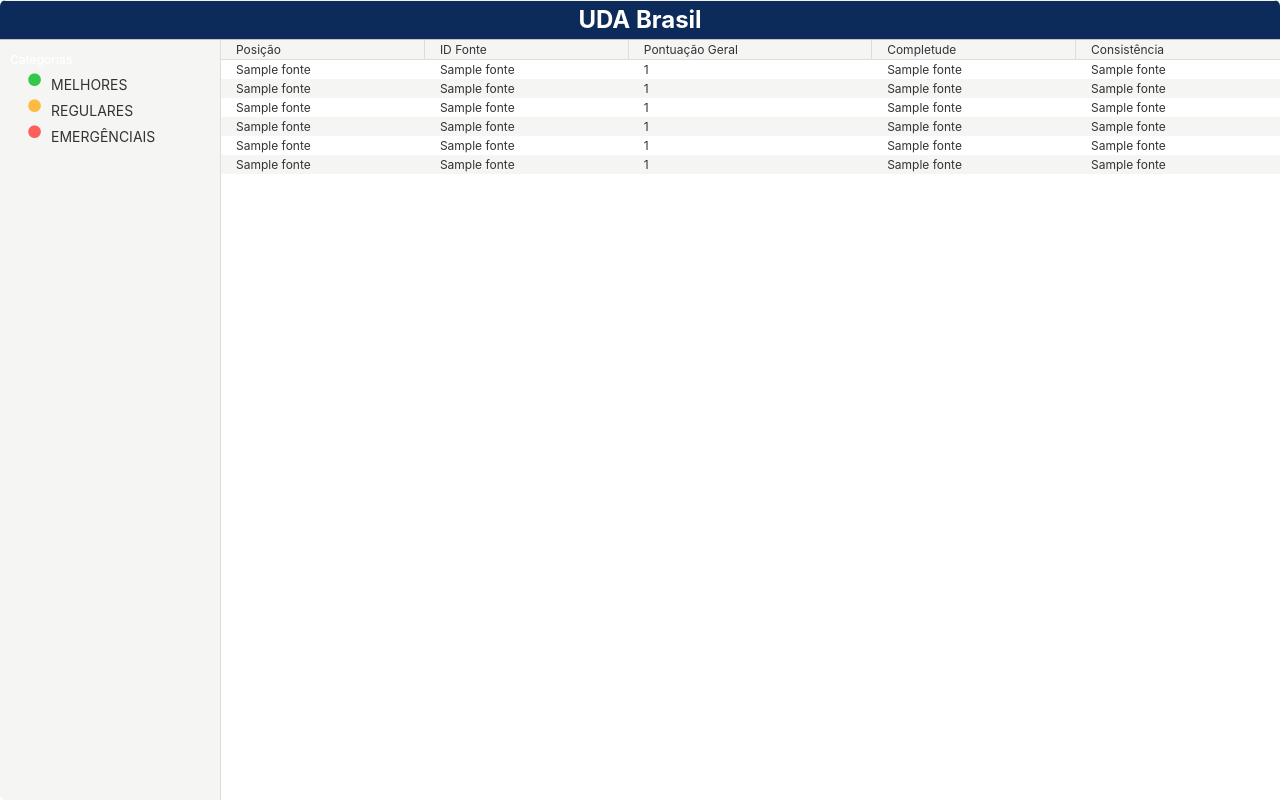
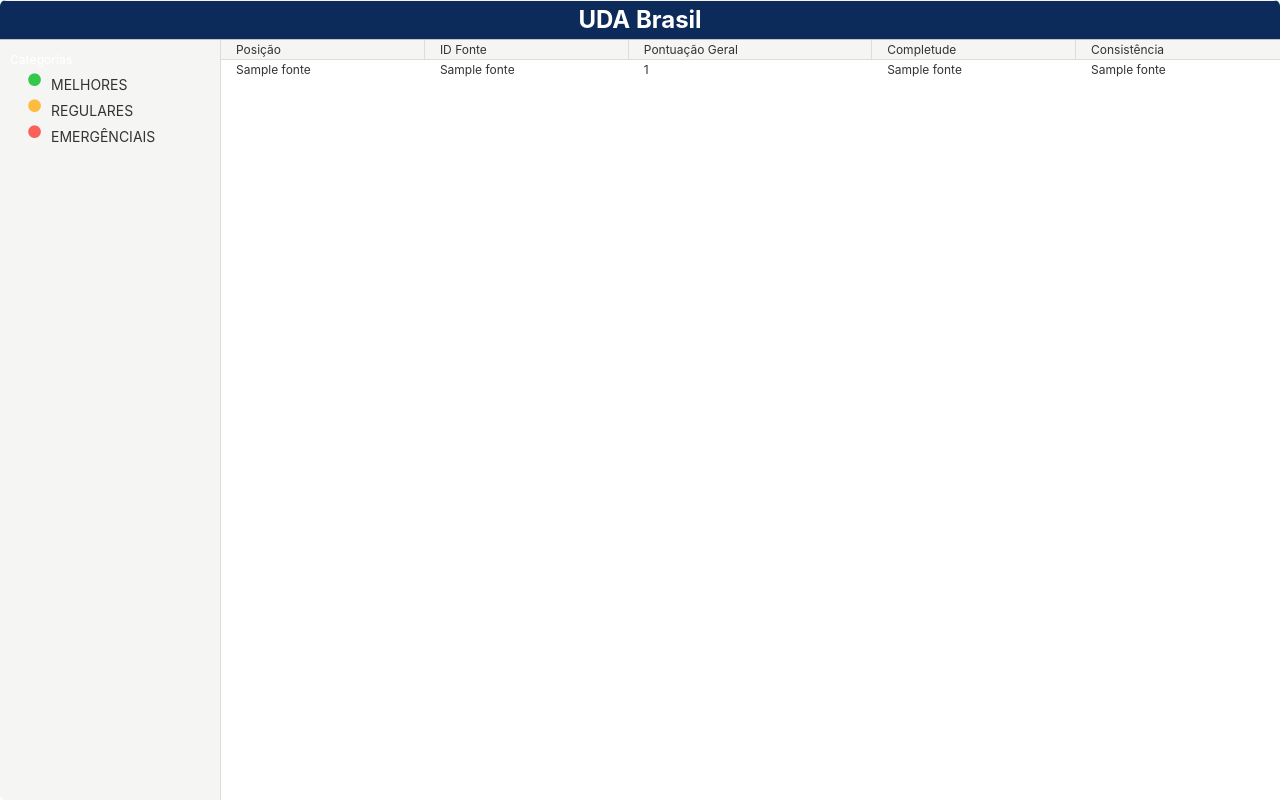
Before and after one commit to hsousadev/SPC-projeto-integrador, a Flask app: template Entrega 6/SPC Produto - Protótipo v1/UDA Brasil/templates/ranking.html in a window 1280 px wide. Run offline with Flask 2, Linux system fonts and the light colour scheme; the template is opened without the code that fills it: most values are stand-ins (such as "Sample title", 1, 10 or a date in 2020); parts of the project's set-up code (start-up, migrations or seed data) failed here and were passed over.

Commit message:
formação da tabela de ranking automatizado

```diff
--- a/Entrega 6/SPC Produto - Protótipo v1/UDA Brasil/templates/ranking.html
+++ b/Entrega 6/SPC Produto - Protótipo v1/UDA Brasil/templates/ranking.html
@@ -1,6 +1,4 @@
-{% extends 'screen3.html' %}
-
-{% block content %}
+{% extends 'screen3.html' %} {% block content %}
 
 <table class="table-striped">
   <thead>
@@ -14,54 +12,20 @@
   </thead>
 
   <tbody>
+    <!-- O for loop abaixo ordena a tabela que gera o ranking de acordo
+    com a matriz gerada pela função "get_ranking" e importada na rota '/rank'
+     -->
+    {% for fonte in ranking %}
+
     <tr>
-                <td>{{ranking[0][-1]}}</td>
-                <td>{{ranking[0][1]}}</td>
-                <td>{{ranking[0][0]}}</td>
-                <td>{{ranking[0][2]}}</td>
-                <td>{{ranking[0][3]}}</td>
+      <td>{{ fonte[-1] }}</td>
+      <td>{{ fonte[1] }}</td>
+      <td>{{ fonte[0] }}</td>
+      <td>{{ fonte[2] }}</td>
+      <td>{{ fonte[3] }}</td>
     </tr>
 
-              <tr>
-                <td>{{ranking[1][-1]}}</td>
-                <td>{{ranking[1][1]}}</td>
-                <td>{{ranking[1][0]}}</td>
-                <td>{{ranking[1][2]}}</td>
-                <td>{{ranking[1][3]}}</td>
-              </tr>
-
-              <tr>
-                <td>{{ranking[2][-1]}}</td>
-                <td>{{ranking[2][1]}}</td>
-                <td>{{ranking[2][0]}}</td>
-                <td>{{ranking[2][2]}}</td>
-                <td>{{ranking[2][3]}}</td>
-              </tr>
-
-              <tr>
-                <td>{{ranking[3][-1]}}</td>
-                <td>{{ranking[3][1]}}</td>
-                <td>{{ranking[3][0]}}</td>
-                <td>{{ranking[3][2]}}</td>
-                <td>{{ranking[3][3]}}</td>
-              </tr>
-
-              <tr>
-                <td>{{ranking[4][-1]}}</td>
-                <td>{{ranking[4][1]}}</td>
-                <td>{{ranking[4][0]}}</td>
-                <td>{{ranking[4][2]}}</td>
-                <td>{{ranking[4][3]}}</td>
-              </tr>
-
-              <tr>
-                <td>{{ranking[5][-1]}}</td>
-                <td>{{ranking[5][1]}}</td>
-                <td>{{ranking[5][0]}}</td>
-                <td>{{ranking[5][2]}}</td>
-                <td>{{ranking[5][3]}}</td>
-              </tr>
-
+    {% endfor %}
   </tbody>
 </table>
 
```
Lines whose indentation alone changed are shown as unchanged.
